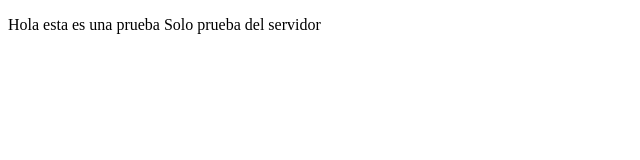
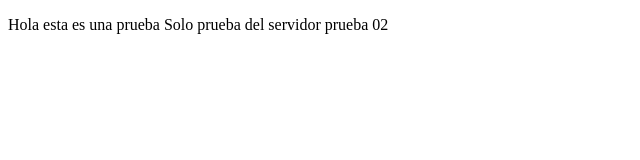
Before and after one commit to johanc05/ProyectoDemoCursoPrework1, a plain HTML site: page index.html in a window 1280 px wide. Shown: the full height of the page, 0-640 px from the left. Drawn offline with Linux system fonts and the light colour scheme.

Commit message:
cambios con linea 02

```diff
--- a/index.html
+++ b/index.html
@@ -11,6 +11,8 @@
         Hola esta es una prueba
         Solo prueba del servidor
 
+        prueba 02
+
     </p>
 </body>
 </html>
```
